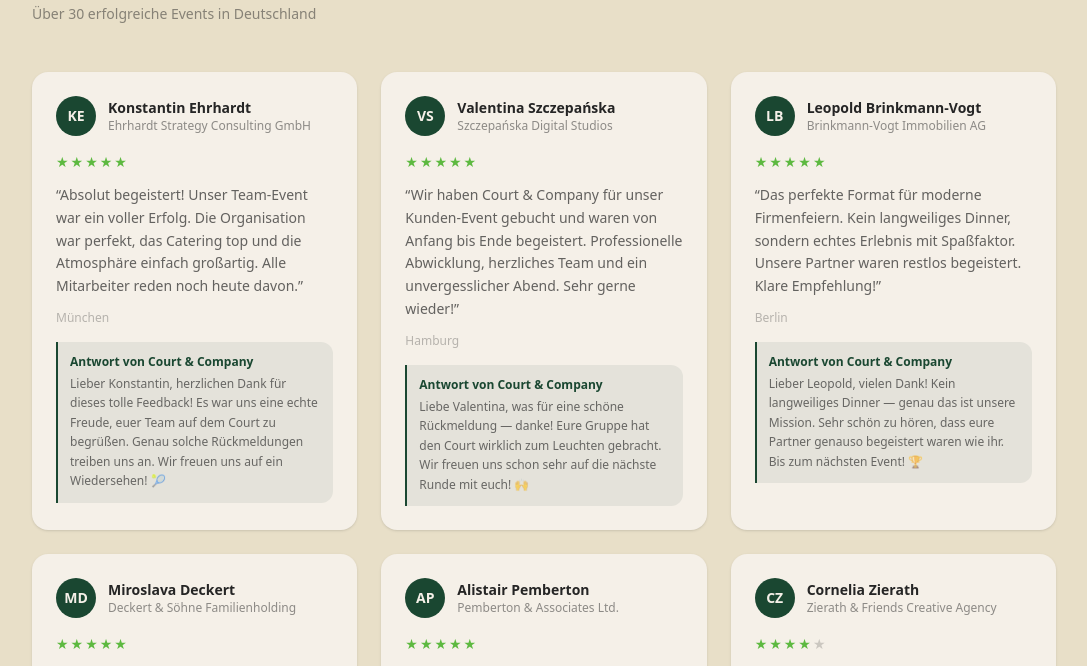
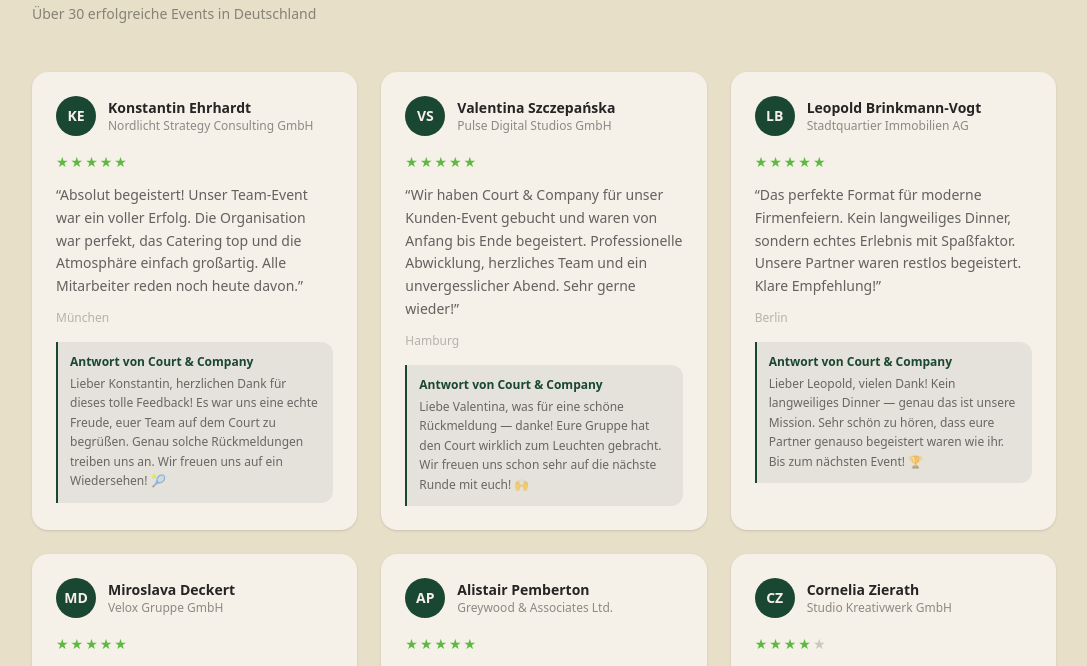
Before and after one commit to armingacanovic-cmd/court-and-company, a Next.js app: page / in a window 1280 px wide. Shown: the part 3874-4540 px from the top of the page, without its empty margins (96-1183 px from the left). Built offline with nearby package versions, Linux system fonts and the light colour scheme.

Commit message:
Rename companies to be independent from reviewer names

```diff
--- a/app/page.tsx
+++ b/app/page.tsx
@@ -268,7 +268,7 @@
             {[
               {
                 name: "Konstantin Ehrhardt",
-                firma: "Ehrhardt Strategy Consulting GmbH",
+                firma: "Nordlicht Strategy Consulting GmbH",
                 ort: "München",
                 text: "Absolut begeistert! Unser Team-Event war ein voller Erfolg. Die Organisation war perfekt, das Catering top und die Atmosphäre einfach großartig. Alle Mitarbeiter reden noch heute davon.",
                 stars: 5,
@@ -277,7 +277,7 @@
               },
               {
                 name: "Valentina Szczepańska",
-                firma: "Szczepańska Digital Studios",
+                firma: "Pulse Digital Studios GmbH",
                 ort: "Hamburg",
                 text: "Wir haben Court & Company für unser Kunden-Event gebucht und waren von Anfang bis Ende begeistert. Professionelle Abwicklung, herzliches Team und ein unvergesslicher Abend. Sehr gerne wieder!",
                 stars: 5,
@@ -286,7 +286,7 @@
               },
               {
                 name: "Leopold Brinkmann-Vogt",
-                firma: "Brinkmann-Vogt Immobilien AG",
+                firma: "Stadtquartier Immobilien AG",
                 ort: "Berlin",
                 text: "Das perfekte Format für moderne Firmenfeiern. Kein langweiliges Dinner, sondern echtes Erlebnis mit Spaßfaktor. Unsere Partner waren restlos begeistert. Klare Empfehlung!",
                 stars: 5,
@@ -295,7 +295,7 @@
               },
               {
                 name: "Miroslava Deckert",
-                firma: "Deckert & Söhne Familienholding",
+                firma: "Velox Gruppe GmbH",
                 ort: "Frankfurt",
                 text: "Endlich eine Firmenfeier, die wirklich Spaß macht! Padel war der perfekte Rahmen — auch für Anfänger wie uns. Die Coaches waren super geduldig und das Event wurde 1A organisiert.",
                 stars: 5,
@@ -304,7 +304,7 @@
               },
               {
                 name: "Alistair Pemberton",
-                firma: "Pemberton & Associates Ltd.",
+                firma: "Greywood & Associates Ltd.",
                 ort: "Berlin (UK-Niederlassung)",
                 text: "We hosted our annual team retreat with Court & Company and it was outstanding. Padel was the perfect choice — energetic, fun, and great for bonding. Flawless organisation from start to finish.",
                 stars: 5,
@@ -313,7 +313,7 @@
               },
               {
                 name: "Cornelia Zierath",
-                firma: "Zierath & Friends Creative Agency",
+                firma: "Studio Kreativwerk GmbH",
                 ort: "Köln",
                 text: "Wir wollten etwas anderes als die übliche Weihnachtsfeier — Court & Company hat genau das geliefert. Unsere 40 Mitarbeiter hatten einen unvergesslichen Tag. Nächstes Jahr wieder!",
                 stars: 4,
```
